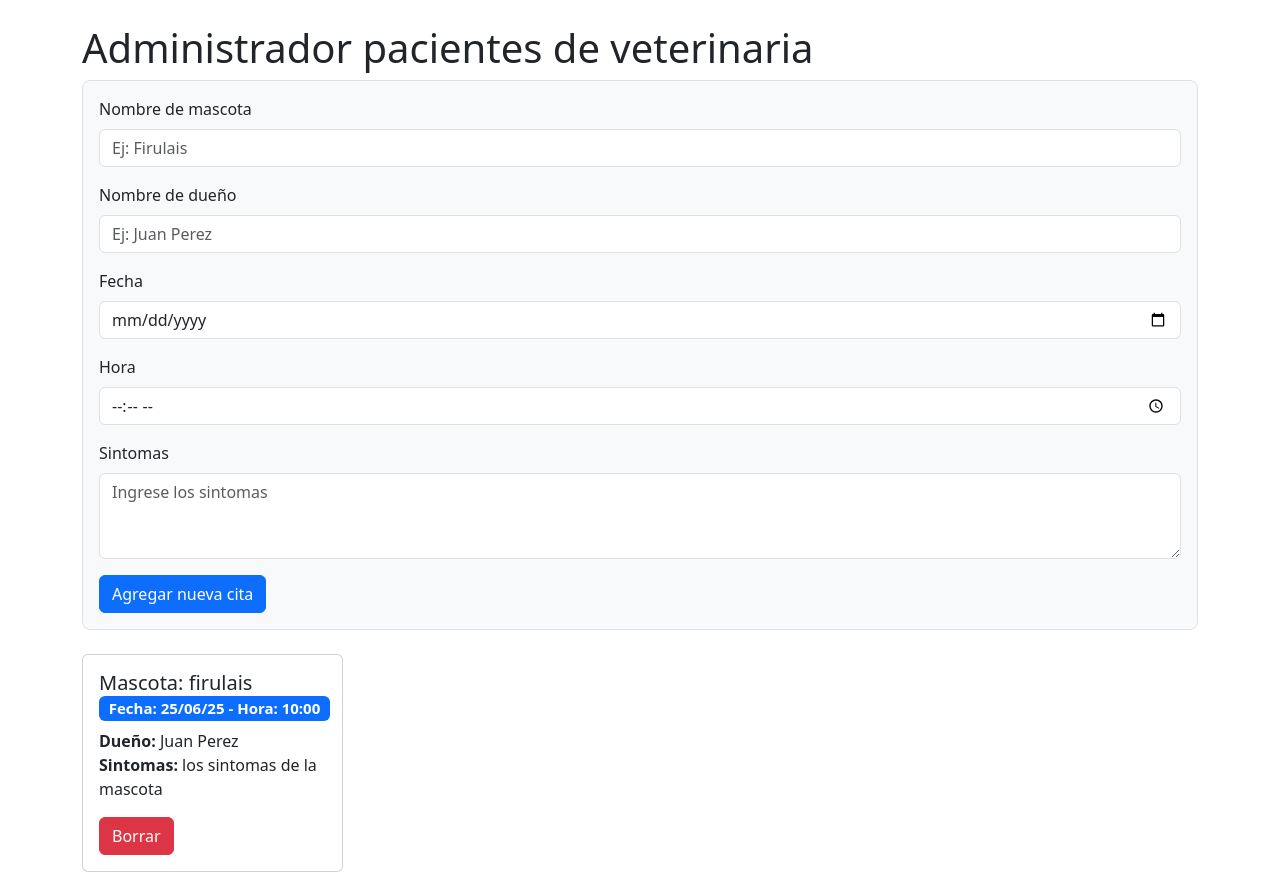
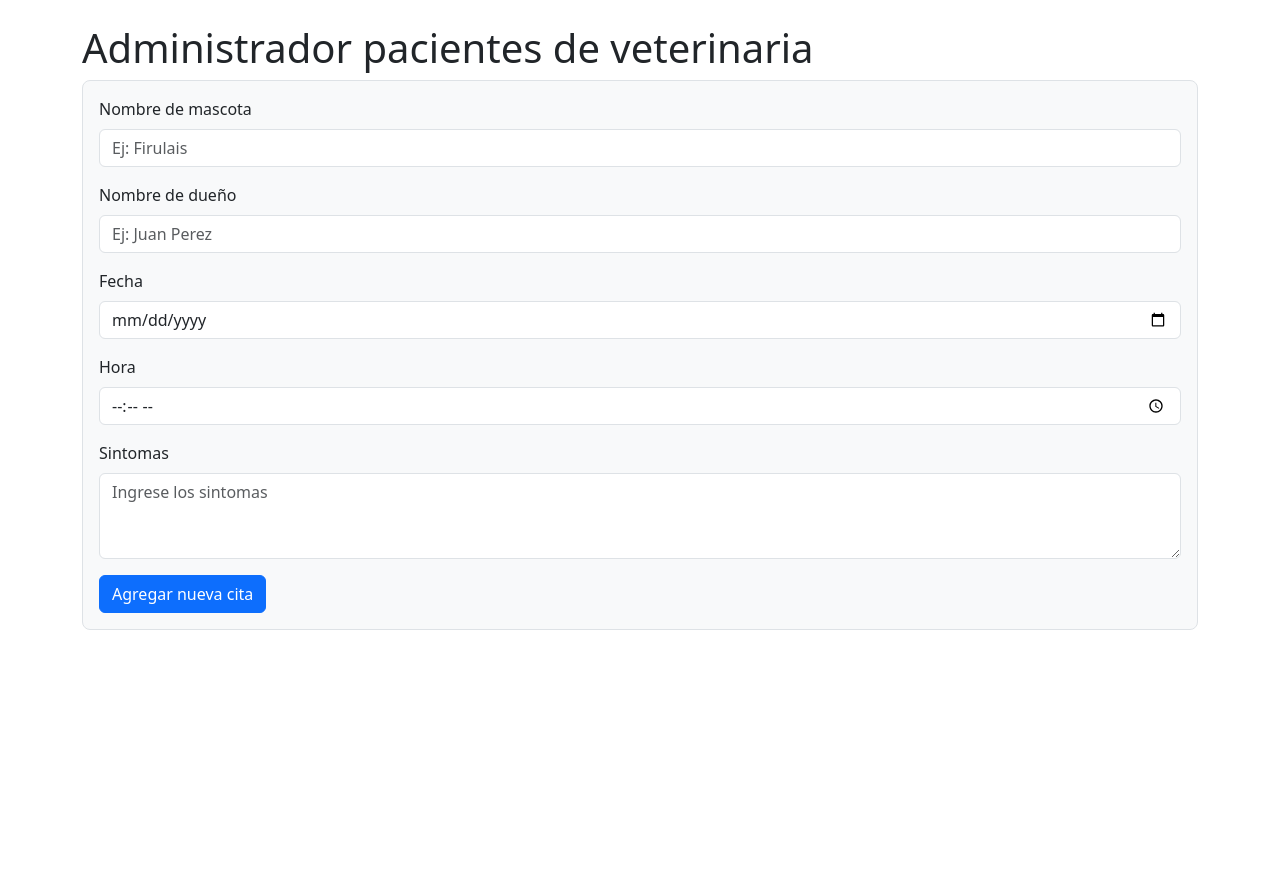
Before and after one commit to rollingcodeschool/pacientesVeterinaria-c12, a React (Vite) app: page / in a window 1280 px wide. After the commit the page ends 800 px from the top, so only its background shows below. Built offline with nearby package versions, Linux system fonts and the light colour scheme.

Commit message:
agregamos las citas al state citas y lo mostramos en nuestra grilla de cards

```diff
--- a/src/components/CardCita.jsx
+++ b/src/components/CardCita.jsx
@@ -1,13 +1,13 @@
 import { Card, Col, Button } from "react-bootstrap";
 
-const CardCita = () => {
+const CardCita = ({cita}) => {
   return (
     <Col>
       <Card>
         <Card.Body>
-          <Card.Title>Mascota: firulais <br/><span className="badge text-bg-primary ">Fecha: 25/06/25 - Hora: 10:00</span></Card.Title>
+          <Card.Title>Mascota: {cita.mascota} <br/><span className="badge text-bg-primary ">Fecha: 25/06/25 - Hora: 10:00</span></Card.Title>
           <Card.Text>
-            <b>Dueño:</b> Juan Perez
+            <b>Dueño:</b> {cita.duenio}
             <br/>
             <b>Sintomas:</b> los sintomas de la mascota
           </Card.Text>
--- a/src/components/GrillaCitas.jsx
+++ b/src/components/GrillaCitas.jsx
@@ -1,11 +1,14 @@
 import { Row } from "react-bootstrap";
 import CardCita from "./CardCita";
 
-const GrillaCitas = () => {
+const GrillaCitas = ({citas}) => {
   return (
     <div>
       <Row xs={1} md={2} lg={4} className="row-gap-2 mt-4" >
-        <CardCita></CardCita>
+        {
+          citas.map((cita, indice)=> <CardCita key={indice} cita={cita}></CardCita>)
+        }
+
       </Row>
     </div>
   );
```
